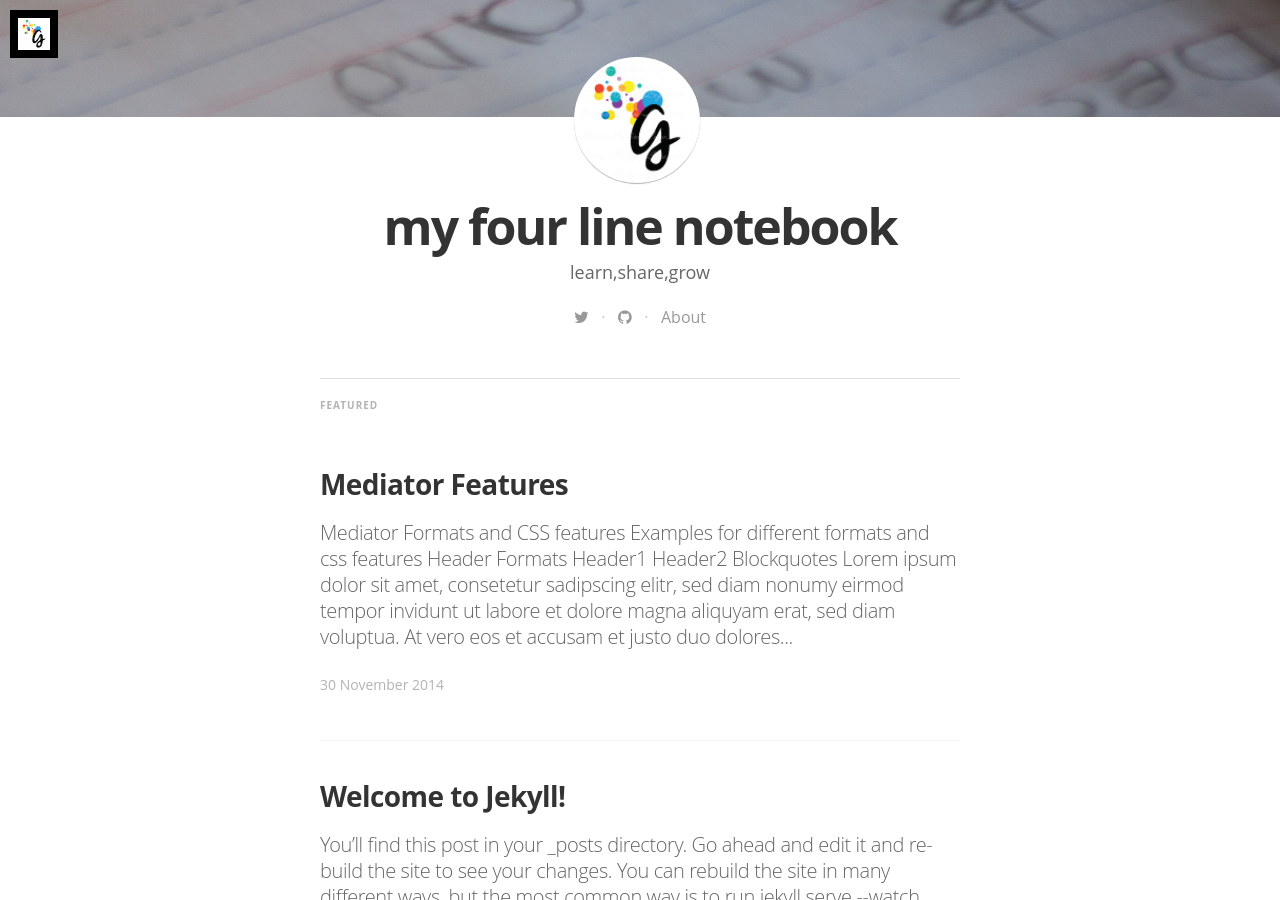
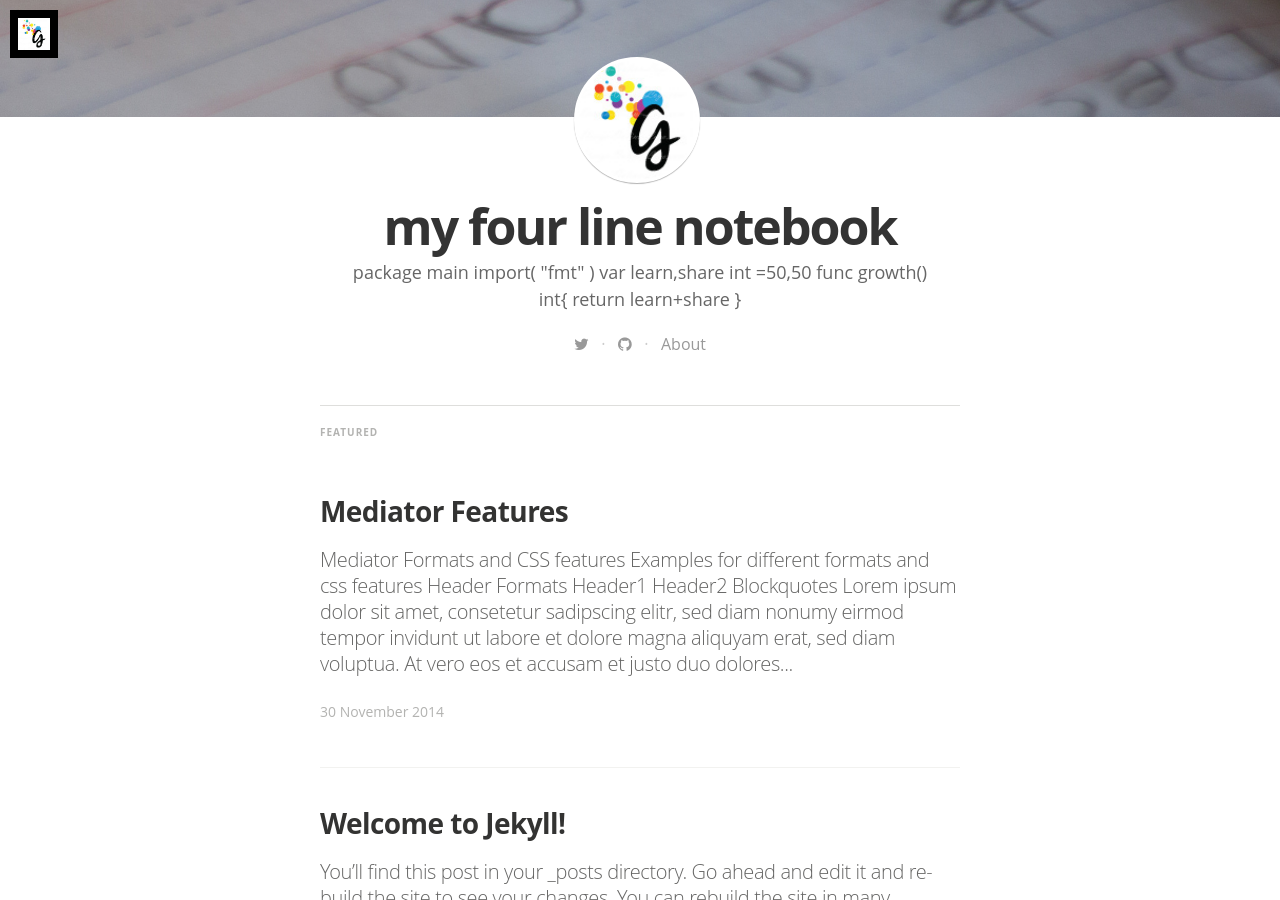
Before and after one commit to ganeshramr/ganeshramr.github.io, a Jekyll site: the page built from index.html, in a window 1280 px wide and 900 px high, scrolled down 333 px. Built offline with Jekyll 4.4.1, drawn with Linux system fonts in a browser that asks for light colours; nearby versions of some CDN libraries; some web fonts are replaced; Markdown is read by kramdown in place of the engine named in the settings; the list of posts is cut into pages by our own code.

Commit message:
desc in go

```diff
--- a/_config.yml
+++ b/_config.yml
@@ -5,7 +5,14 @@ highlighter: pygments
 # Site settings
 title: "my four line notebook"
 description: > # this means to ignore newlines until "email:"
-   learn,share,grow
+   package main
+   import(
+      "fmt"
+      )
+   var learn,share int =50,50
+   func growth() int{
+      return learn+share
+      }
 
 email: mailganesh@icloud.com
 #blog logo
```
